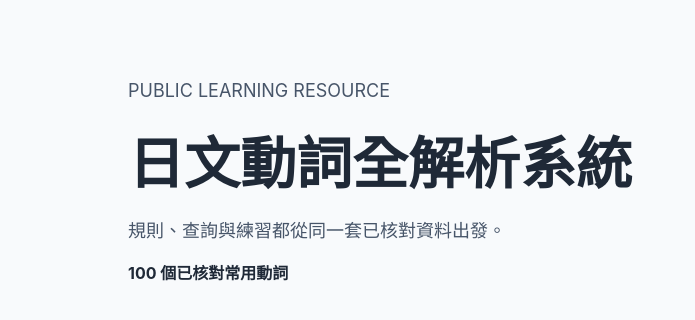
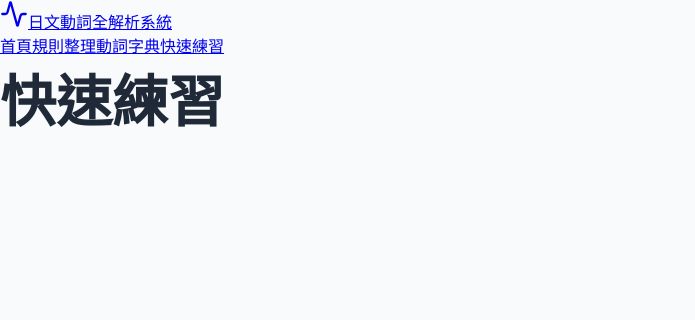
Before and after one commit to Lumus-lab/japanese-verb-learning-site, a React (Vite) app: page /practice in a window 1280 px wide. Shown: the top 320 px of the page, without its empty margins (0-695 px from the left). Built offline with nearby package versions, Linux system fonts and the light colour scheme.

Commit message:
feat: add public learning site routes

```diff
--- a/package.json
+++ b/package.json
@@ -13,11 +13,13 @@
   "dependencies": {
     "lucide-react": "^1.17.0",
     "react": "^19.2.7",
-    "react-dom": "^19.2.7"
+    "react-dom": "^19.2.7",
+    "react-router-dom": "^7.16.0"
   },
   "devDependencies": {
     "@testing-library/jest-dom": "^6.9.1",
     "@testing-library/react": "^16.3.2",
+    "@testing-library/user-event": "^14.6.1",
     "@types/react": "^19.2.16",
     "@types/react-dom": "^19.2.3",
     "@vitejs/plugin-react": "^6.0.2",
--- /dev/null
+++ b/src/components/Layout.tsx
@@ -0,0 +1,34 @@
+import { Activity } from 'lucide-react'
+import { NavLink, Outlet } from 'react-router-dom'
+
+const links = [
+  ['/', '首頁'],
+  ['/guide', '規則整理'],
+  ['/dictionary', '動詞字典'],
+  ['/practice', '快速練習'],
+] as const
+
+export function Layout() {
+  return (
+    <>
+      <header className="site-header">
+        <div className="content header-inner">
+          <NavLink className="brand" to="/">
+            <Activity aria-hidden="true" size={28} />
+            <span>日文動詞全解析系統</span>
+          </NavLink>
+          <nav aria-label="主要導覽">
+            {links.map(([to, label]) => (
+              <NavLink key={to} to={to} end={to === '/'}>
+                {label}
+              </NavLink>
+            ))}
+          </nav>
+        </div>
+      </header>
+      <main className="content page-content">
+        <Outlet />
+      </main>
+    </>
+  )
+}
--- a/src/main.tsx
+++ b/src/main.tsx
@@ -1,11 +1,12 @@
 import { StrictMode } from 'react'
 import { createRoot } from 'react-dom/client'
+import { createBrowserRouter, RouterProvider } from 'react-router-dom'
 
-import App from './App'
+import { routes } from './router'
 import './styles.css'
 
 createRoot(document.getElementById('root')!).render(
   <StrictMode>
-    <App />
+    <RouterProvider router={createBrowserRouter(routes)} />
   </StrictMode>,
 )
--- /dev/null
+++ b/src/router.tsx
@@ -0,0 +1,19 @@
+import type { RouteObject } from 'react-router-dom'
+
+import { Layout } from './components/Layout'
+
+const StubPage = ({ title }: { title: string }) => <h1>{title}</h1>
+
+export const routes: RouteObject[] = [
+  {
+    element: <Layout />,
+    children: [
+      { path: '/', element: <StubPage title="首頁" /> },
+      { path: '/guide', element: <StubPage title="規則整理" /> },
+      { path: '/dictionary', element: <StubPage title="動詞字典" /> },
+      { path: '/lookup', element: <StubPage title="動詞查詢" /> },
+      { path: '/verbs/:verbId', element: <StubPage title="動詞詳細資料" /> },
+      { path: '/practice', element: <StubPage title="快速練習" /> },
+    ],
+  },
+]
```
Also changed, not shown: 2 other files (tests, documents, lock files or other folders).
